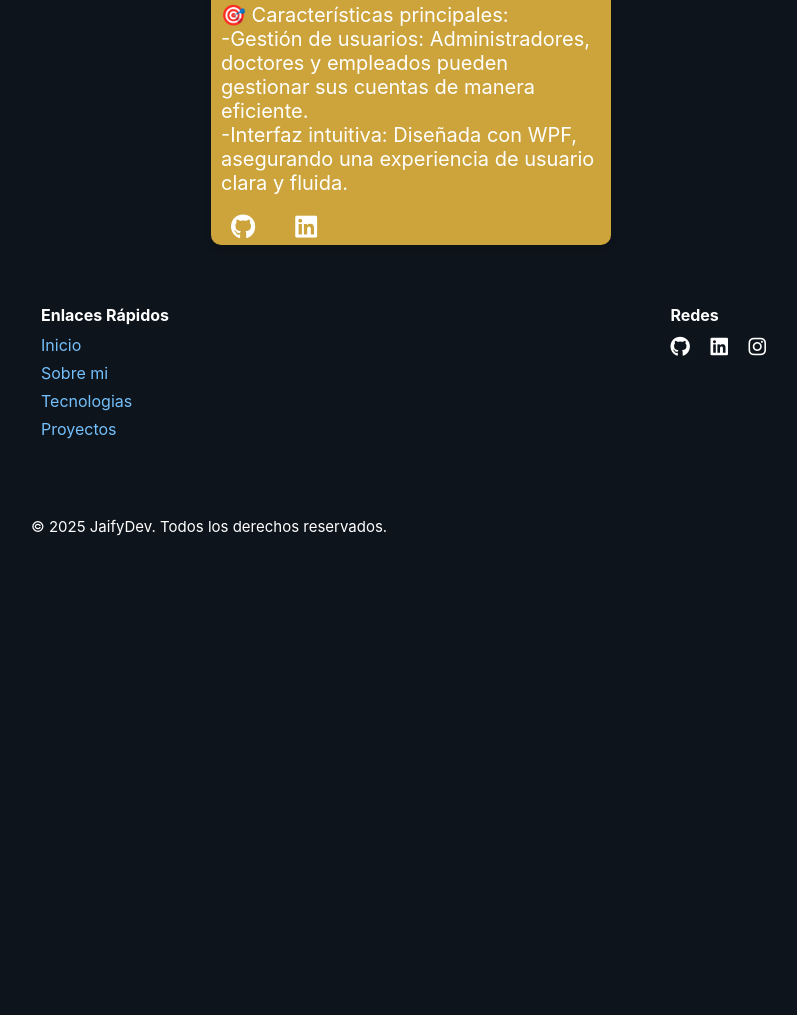
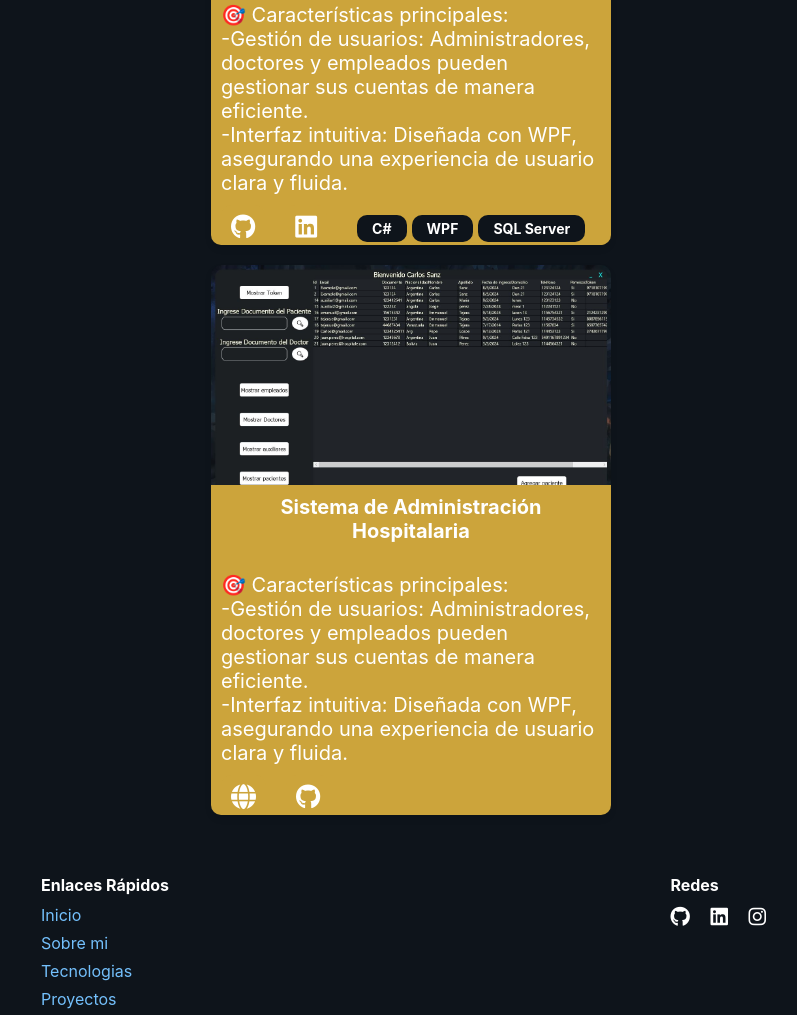
Before and after one commit to Jaify30/Portafolio, a plain HTML site: page index.html in a window 1280 px wide. Shown: the part 2170-3185 px from the top of the page, without its empty margins (229-1026 px from the left). Before the commit the page ends 2736 px from the top, so only its background shows below. Drawn offline with Linux system fonts and the light colour scheme.

Commit message:
Se ajusta el espaciado entre etiquetas y se agrega una nueva sección para el Sistema de Administración Hospitalaria en el HTML.

```diff
--- a/index.html
+++ b/index.html
@@ -111,6 +111,32 @@
                 </div>
               </div>
             </div>
+
+            <div class="card-tech">
+              <div class="imagen-tech">
+                <img width="400px" src="Img-Porfolio/Administracion-hospital.jpeg" alt="">
+              </div>
+              <div class="description-tech">
+                <h5>Sistema de Administración Hospitalaria</h5>
+                <p class="caracteristicas-tech">🎯 Características principales:<br>
+                  -Gestión de usuarios: Administradores, doctores y empleados pueden gestionar sus cuentas de manera eficiente.<br>
+                  -Interfaz intuitiva: Diseñada con WPF, asegurando una experiencia de usuario clara y fluida.
+                </p>
+
+                <a target="_blank" href="https://jaify30.github.io/Venta_De_Cursos/index.html" class="button-tech"><i class="fa-solid fa-globe"></i></a>
+
+                <a target="_blank" href="https://github.com/Jaify30/Venta_De_Cursos" class="button-tech">
+                  <i class="fa-brands fa-github" ></i>
+                </a>
+
+                <div class="tags">
+                  <span class="tag">HTML</span>
+                  <span class="tag">CSS</span>
+                  <span class="tag">JavaScript</span>
+                </div>
+              </div>
+            </div>
+
           </div>
         </div>
     </main>
--- a/style.css
+++ b/style.css
@@ -210,7 +210,7 @@ h2{
 .tags{
     display: flex;
     flex-wrap: wrap;
-    gap: 10px; /* Espaciado entre etiquetas */
+    gap: 5px; /* Espaciado entre etiquetas */
     padding: 20px;
     background-color: #CCA43B;
 }
```
Also changed, not shown: Img-Porfolio/image.png (added).
